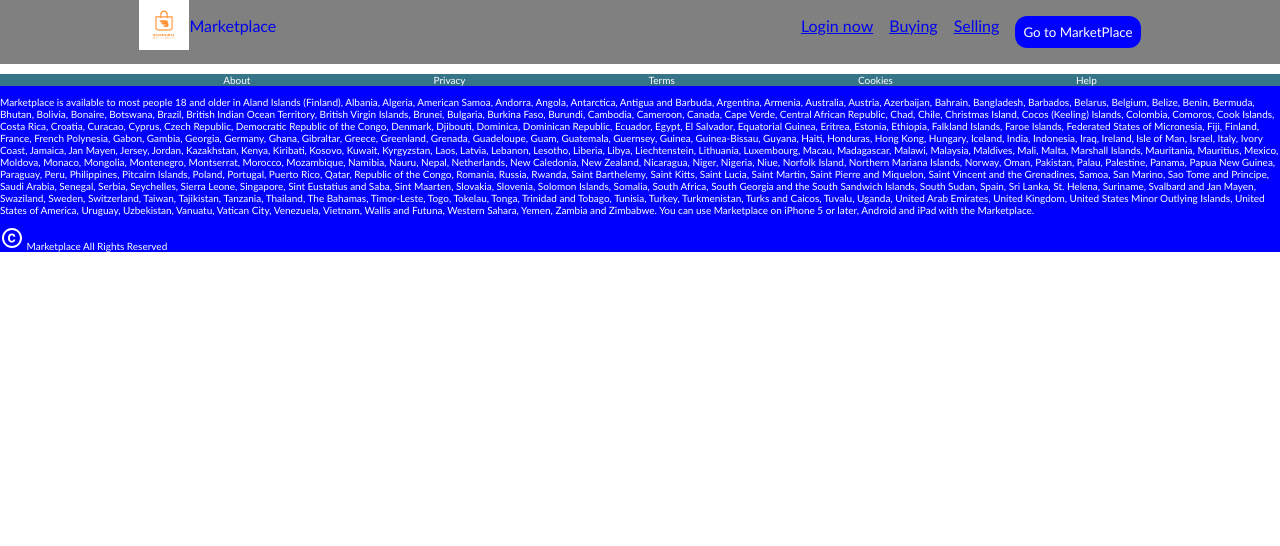
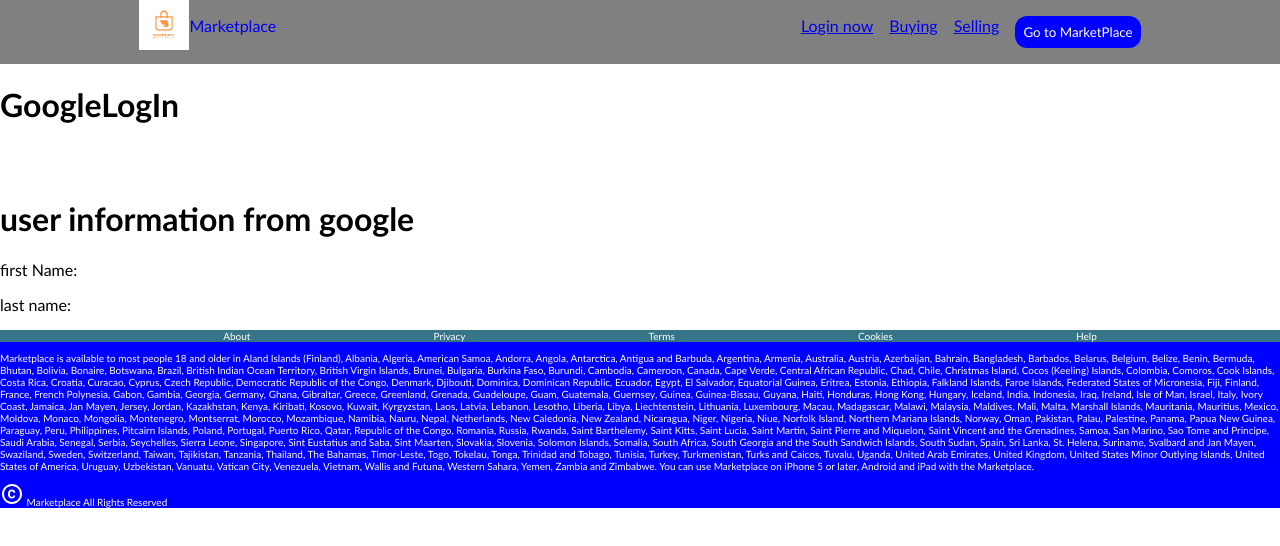
Before and after one commit to pedroOrvalho/Marketplace-Fullstack-App, a React (Create React App) app in the folder client/: page /google-login in a window 1280 px wide. Shown: the top 546 px of the page. Built offline with nearby package versions, Linux system fonts and the light colour scheme; no server answers.

Commit message:
simple googleLogIn in client side

```diff
--- a/client/package.json
+++ b/client/package.json
@@ -19,6 +19,7 @@
     "@types/node": "^16.7.13",
     "@types/react": "^18.0.0",
     "@types/react-dom": "^18.0.0",
+    "axios": "^1.5.0",
     "react": "^18.2.0",
     "react-dom": "^18.2.0",
     "react-redux": "^8.1.2",
--- a/client/src/App.tsx
+++ b/client/src/App.tsx
@@ -2,11 +2,12 @@
 
 import Navbar from "./components/navBar/NavBar";
 import Home from "./pages/home/Home";
+import Login from "./pages/Registration/login";
 import Buying from "./pages/Buying";
 import Selling from "./pages/Selling";
 import Footer from "./components/Footer";
-import Login from "./pages/Registration/login";
 import Market from "./pages/marketplace/market";
+import GoogleLogIn from "./components/googleLogIn/GoogleLogIn";
 
 import "./App.css";
 
@@ -20,6 +21,7 @@
         <Route path="/buying" element={<Buying />} />
         <Route path="/selling" element={<Selling />} />
         <Route path="/marketplace" element={<Market />} />
+        <Route path="/google-login" element={<GoogleLogIn />} />
       </Routes>
       <Footer />
     </div>
--- a/client/src/components/googleLogIn/GoogleLogIn.tsx
+++ b/client/src/components/googleLogIn/GoogleLogIn.tsx
@@ -1,6 +1,59 @@
+import { useState } from "react";
+import axios from "axios";
+
+import { GoogleLogin } from "@react-oauth/google";
+
+export type UserGoogle = {
+  _id: string;
+  email: string;
+  firstName: string;
+  lastName: string;
+};
 
 export default function GoogleLogIn() {
+  const [userGoogle, setUserGoogle] = useState<UserGoogle>({
+    _id: "",
+    email: "",
+    firstName: "",
+    lastName: "",
+  });
+  // function
   return (
-    <div>GoogleLogIn</div>
-  )
+    <div>
+      <h1>GoogleLogIn</h1>
+      <GoogleLogin
+        // type="icon"
+        size="medium"
+        shape="rectangular"
+        onSuccess={async (credentialResponse) => {
+          console.log(credentialResponse, "credential");
+          const url = "http://localhost:7000/user/google-login";
+
+          // we save the credential in a variable
+          const credential = credentialResponse.credential;
+
+          //we send from the frontend to the backend using post methot to the endpoint
+          //we defined in the backend.
+          let res = await axios.post(url, { id_token: credential });
+
+          // if the comparison from the credential we send from the frontend with
+          // the credential with google is correct we receive the user information
+          // and save it to setUserGoogle state.
+          if (res.status === 200) {
+            console.log(res, "response from BE");
+            setUserGoogle(res.data.userData);
+          } else {
+            alert("Login false");
+          }
+
+        }}
+        onError={() => {
+          console.log("Login Failed");
+        }}
+      />
+      <h1> user information from google</h1>
+      <p> first Name:{userGoogle.firstName} </p>
+      <p> last name: {userGoogle.lastName}</p>
+    </div>
+  );
 }
```
Also changed, not shown: 1 other file (tests, documents, lock files or other folders).
